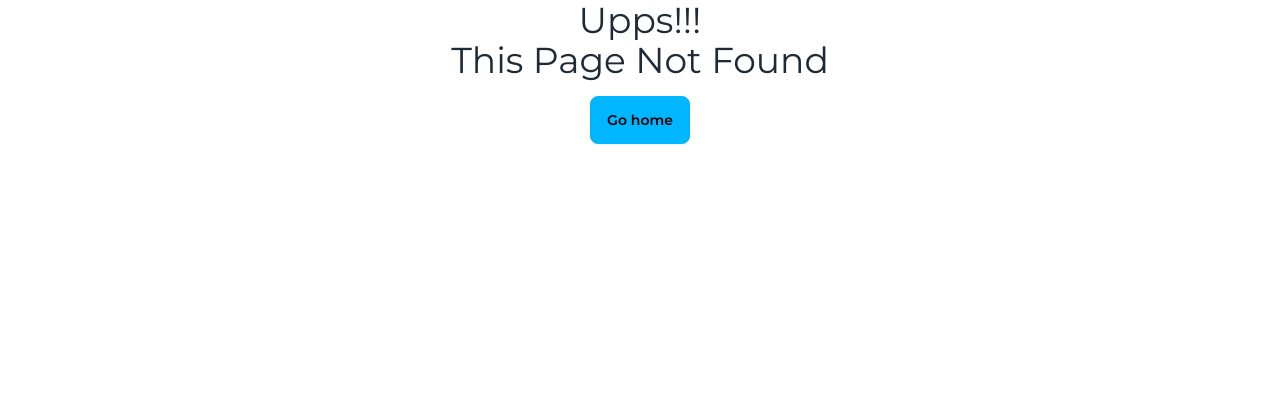
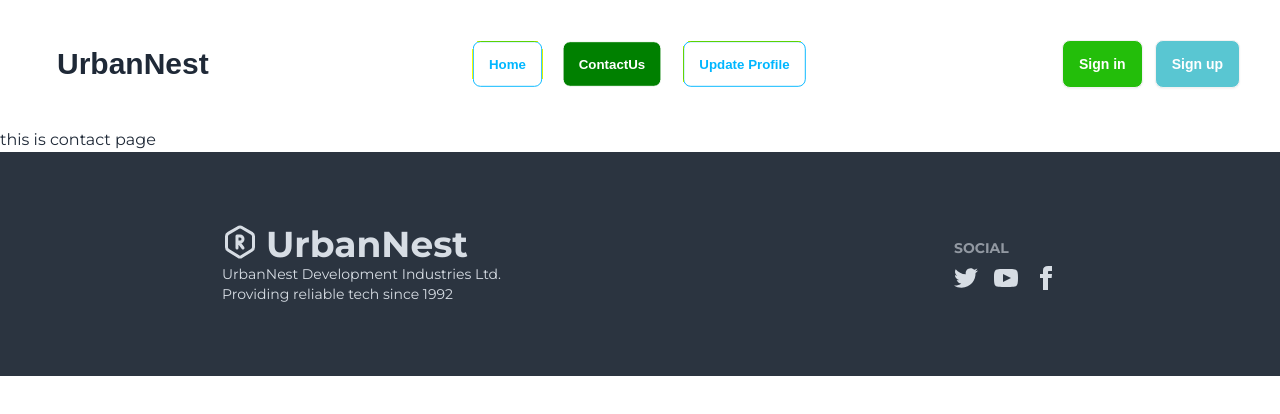
Before and after one commit to AbuRahat889/industrial-Services, a React (Vite) app: page /contactus in a window 1280 px wide. Before the commit this address had no page. Shown: the top 414 px of the page. Built offline with nearby package versions, Linux system fonts and the light colour scheme.

Commit message:
add contact page

```diff
--- a/package.json
+++ b/package.json
@@ -16,6 +16,7 @@
     "react-dom": "^18.2.0",
     "react-helmet": "^6.1.0",
     "react-helmet-async": "^2.0.4",
+    "react-hook-form": "^7.51.3",
     "react-icons": "^5.1.0",
     "react-router-dom": "^6.22.3",
     "react-toastify": "^10.0.5",
--- /dev/null
+++ b/src/Components/ContactUs/ContactUs.jsx
@@ -0,0 +1,10 @@
+
+const ContactUs = () => {
+    return (
+        <div>
+            <h1>this is contact page</h1>
+        </div>
+    );
+};
+
+export default ContactUs;
--- a/src/Components/Home page/BookDetails.jsx
+++ b/src/Components/Home page/BookDetails.jsx
@@ -20,7 +20,7 @@ const BookDetails = () => {
       </Helmet>
 
       <div className="hero rounded-lg bg-base-200">
-        <div className="hero-content flex-col lg:flex-row-reverse gap-48 h-24">
+        <div className="hero-content flex-col lg:flex-row-reverse gap-48">
           <div className="text-center lg:text-left flex-1">
             <h1 className="text-3xl font-bold">{bookes.estate_title}</h1>
 
--- a/src/Components/Home page/Slider.jsx
+++ b/src/Components/Home page/Slider.jsx
@@ -1,4 +1,5 @@
-// import sliderImage from '../../public/image/img1'
+import { Link } from "react-router-dom";
+
 
 const Slider = () => {
   return (
@@ -26,7 +27,9 @@ const Slider = () => {
                   added activity to beta test. Override the digital divide with
                   additional clickthroughs.
                 </p>
+                <Link to={'/signin'}>
                 <button className="btn btn-warning">Get Started</button>
+                </Link>
               </div>
             </div>
           </div>
--- a/src/Components/Navbar/Navbar.jsx
+++ b/src/Components/Navbar/Navbar.jsx
@@ -34,6 +34,7 @@ const Navbar = () => {
               </NavLink>
               <NavLink to={"/PagetoRead"}>Pages to Read</NavLink>
               <NavLink>Update Profile</NavLink>
+              <NavLink to={'/contactus'}>ContactUs</NavLink>
             </div>
           </div>
           <a className="btn btn-ghost text-3xl font-bold">UrbanNest</a>
@@ -42,7 +43,9 @@ const Navbar = () => {
           <NavLink className="btn btn-outline btn-info" to={"/"}>
             Home
           </NavLink>
+          <NavLink className="btn btn-outline btn-info" to={'/contactus'}>ContactUs</NavLink>
           <NavLink className="btn btn-outline btn-info" to={'/PagetoRead'}>Update Profile</NavLink>
+
         </nav>
 
         <div className="navbar-end gap-3 ">
--- a/src/main.jsx
+++ b/src/main.jsx
@@ -3,8 +3,6 @@ import ReactDOM from "react-dom/client";
 import App from "./App";
 import "./index.css";
 import { createBrowserRouter, RouterProvider } from "react-router-dom";
-import ListedBookes from "./Components/Listed Books/ListedBookes";
-import PagetoRead from "./Components/Page to Read/PagetoRead";
 import HomePage from "./Components/Home page/HomePage";
 // import Bookdetail from "./Components/Home page/Bookdetail";
 import BookDetails from "./Components/Home page/BookDetails";
@@ -12,6 +10,7 @@ import ErrorPage from "./Components/Utillity/ErrorPage";
 import { HelmetProvider } from "react-helmet-async";
 import SignIn from "./Components/SignIn/SignIn";
 import SignUp from "./Components/SignUp/SignUp";
+import ContactUs from "./Components/ContactUs/ContactUs";
 
 
 
@@ -27,11 +26,6 @@ const router = createBrowserRouter([
         element: <HomePage></HomePage>,
       },
       {
-        path: "/PagetoRead",
-        element: <PagetoRead></PagetoRead>,
-        loader: () => fetch("/BooksData.json"),
-      },
-      {
         path: "/bookes/:id",
         loader: () => fetch("/BooksData.json"),
         element: <BookDetails></BookDetails>,
@@ -43,6 +37,10 @@ const router = createBrowserRouter([
       {
         path:'/signup',
         element:<SignUp></SignUp>
+      },
+      {
+        path:'/contactus',
+        element:<ContactUs></ContactUs>
       }
     ],
   },
```
Also changed, not shown: 1 other file (tests, documents, lock files or other folders).
